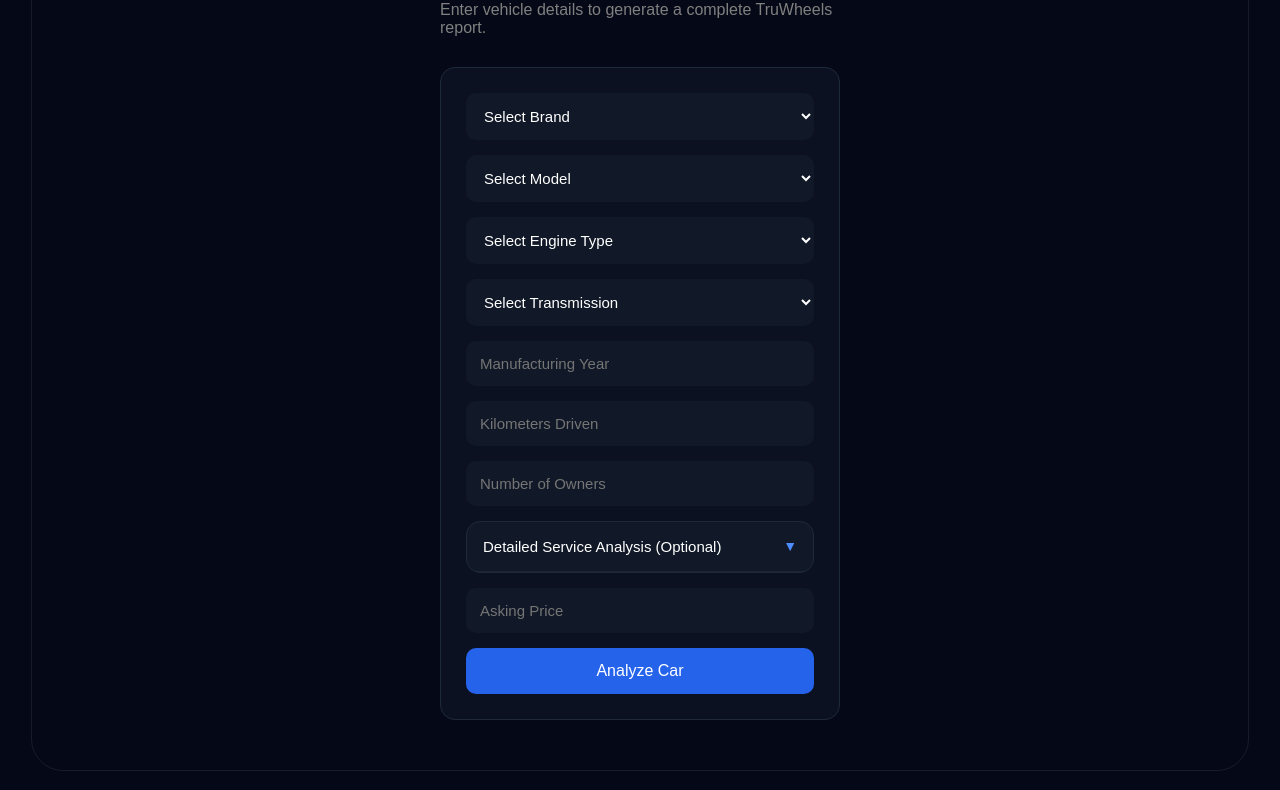
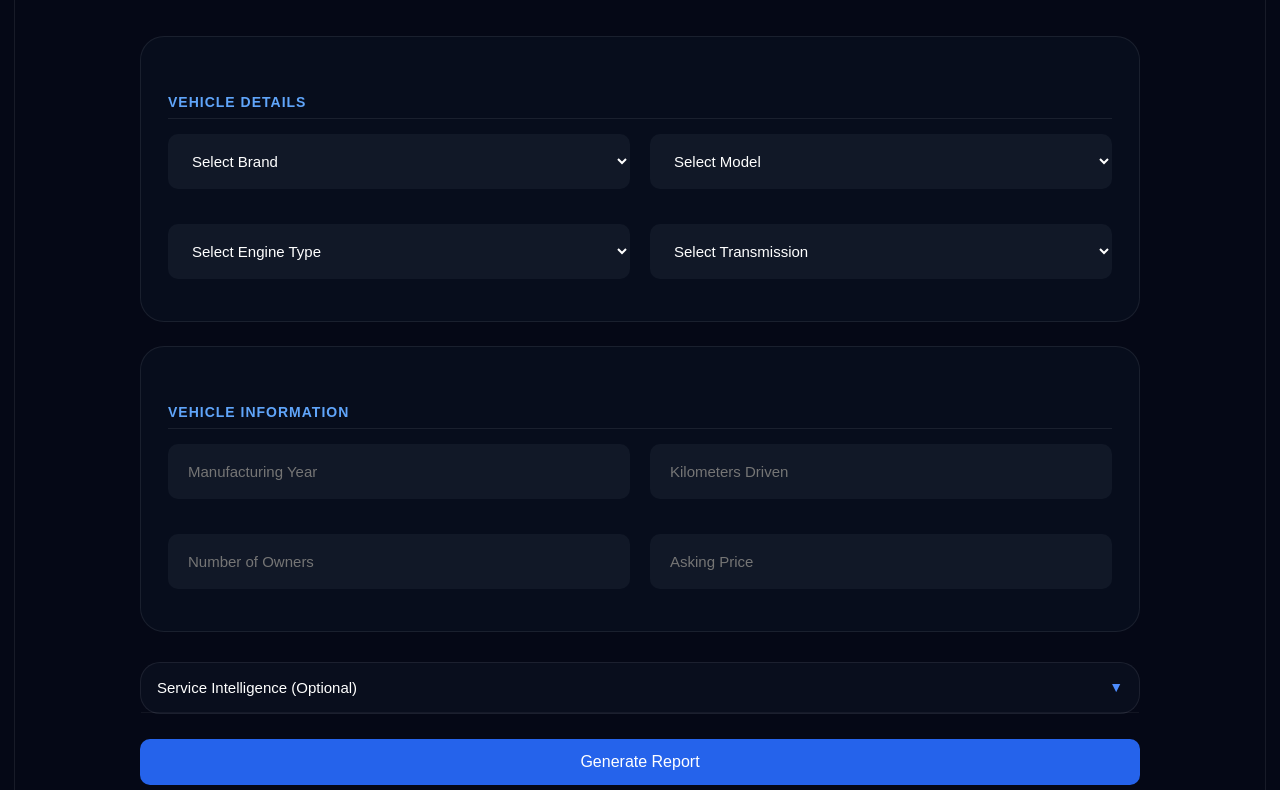
Before and after one commit to Divyansh1407/TruWheels, a plain HTML site: page index.html in a window 1280 px wide. Shown: the part 180-970 px from the top of the page. Drawn offline with Linux system fonts and the light colour scheme.

Commit message:
PDF layout Redesign

```diff
--- a/index.html
+++ b/index.html
@@ -48,7 +48,13 @@
       Enter vehicle details to generate a complete TruWheels report.
     </p>
 
-    <div class="form-box">
+    <div class ="info-card">
+
+      <h3 class="section-title">
+        Vehicle Details
+      </h3>
+
+      <div class="form-grid">
 
       <select id="carBrand">
 
@@ -145,6 +151,15 @@
   </option>
 
 </select>
+      </div>
+      </div>
+
+
+      <div class="info-card">
+    <h3 class="section-title">
+      Vehicle Information
+    </h3>
+    <div class="form-grid">
 
       <input
         type="number"
@@ -164,12 +179,20 @@
         placeholder="Number of Owners"
       >
 
+      <input
+        type="number"
+        id="price"
+        placeholder="Asking Price"
+      >
+      </div>
+      </div>
+
       <div class="service-section">
 
       <div class="service-header">
 
         <span>
-          Detailed Service Analysis (Optional)
+          Service Intelligence (Optional)
         </span>
 
         <span id="service-arrow">
@@ -268,15 +291,14 @@
 
     </div>
 
-      <input
-        type="number"
-        id="price"
-        placeholder="Asking Price"
-      >
+      <button onclick="analyzeCar()">
+        Generate Report
+      </button>
+  </div>
 
-      <button onclick="analyzeCar()">
-        Analyze Car
-      </button>
+      <p class="security-note">
+        🛡️ 100% Secure • Private • Instant Report
+      </p>
 
     </div>
   </div>
--- a/style.css
+++ b/style.css
@@ -7,9 +7,9 @@ body {
 }
 
 .container {
-  width: 400px;
-  margin: auto;
-  margin-top: 50px;
+  width: 80%;
+  max-width: 1100px;
+  margin:0 auto;
 }
 
 h1 {
@@ -18,21 +18,30 @@ h1 {
   margin-bottom: 10px;
 }
 
-.subtitle {
-  color: gray;
-  margin-bottom: 30px;
+.subtitle{
+    color:#94a3b8;
+    text-align:center;
+
+    margin-top:10px;
+    margin-bottom:40px;
+
+    font-size:18px;
 }
 
 .form-box {
   background-color: #0b1120;
-  padding: 25px;
-  border-radius: 15px;
+  padding: 30px;
+  border-radius: 20px;
   border: 1px solid #1e293b;
+
+  width:100%;
+  max-width:900px;
 }
 
 input {
   width: 100%;
-  padding: 14px;
+  padding: 16px 20px;
+  height: 55px;
   margin-bottom: 15px;
   border: none;
   border-radius: 10px;
@@ -44,7 +53,8 @@ input {
 
 select {
   width: 100%;
-  padding: 14px;
+  padding: 16px 20px;
+  height: 55px;
   margin-bottom: 15px;
   border: none;
   border-radius: 10px;
@@ -138,12 +148,15 @@ button:hover {
   font-size: 15px;
 }
 
-.service-section {
-  background-color: #111827;
-  border: 1px solid #1e293b;
-  border-radius: 14px;
-  margin-bottom: 15px;
-  overflow: hidden;
+.service-section{
+  background:rgba(11,17,32,0.75);
+
+  border:1px solid rgba(255,255,255,0.08);
+
+  border-radius:20px;
+
+  margin-top:30px;
+  margin-bottom:25px;
 }
 
 .service-header {
@@ -165,7 +178,7 @@ button:hover {
 .service-content{
   max-height:0;
   overflow:hidden;
-  transition:0.4s ease;
+  transition:0.2s ease-in-out; ;
   border-top:1px solid rgba(255,255,255,0.05);
 }
 
@@ -635,7 +648,7 @@ button:hover {
 }
 
 .logo{
-    width:px;
+    width:auto;
     height:90px;
     object-fit:contain;
 
@@ -845,10 +858,6 @@ button:hover {
   line-height:1.8;
 }
 
-/* =========================
-   MAINTENANCE CHIPS
-========================= */
-
 .inspection-chip-container{
   display:flex;
   flex-wrap:wrap;
@@ -1014,15 +1023,14 @@ button:hover {
 }
 
 .main-container{
-    width:95%;
-    margin:25px auto;
-    padding:20px 0 50px 0;
-    border:1px solid rgba(255,255,255,0.08);
-    border-radius:32px;
+   max-width:1250px;
+   margin:25px auto;
+   border:1px solid rgba(255,255,255,0.08);
+   border-radius:24px;
 }
 
 .container{
-    max-width:700px;
+    max-width:100%;
     margin:0 auto;
 }
 
@@ -1037,3 +1045,39 @@ button:hover {
     margin-bottom:10px;
     font-size:2rem;
 }
+
+.section-title{
+
+    color:#60a5fa;
+    font-size:14px;
+    font-weight:600;
+    letter-spacing:1px;
+    text-transform:uppercase;
+    margin-top:30px;
+    margin-bottom:15px;
+    border-bottom:1px solid rgba(255,255,255,0.08);
+    padding-bottom:8px;
+}
+
+.form-grid{
+    display:grid;
+    grid-template-columns:1fr 1fr;
+    gap:20px;
+}
+
+.info-card{
+
+    background: #070d1c;
+
+    border:1px solid rgba(255,255,255,0.08);
+    border-radius:24px;
+    padding:27px;
+    margin-bottom:24px;
+}
+
+.security-note{
+    text-align:center;
+    color:#94a3b8;
+    margin-top:18px;
+    font-size:14px;
+}
```
